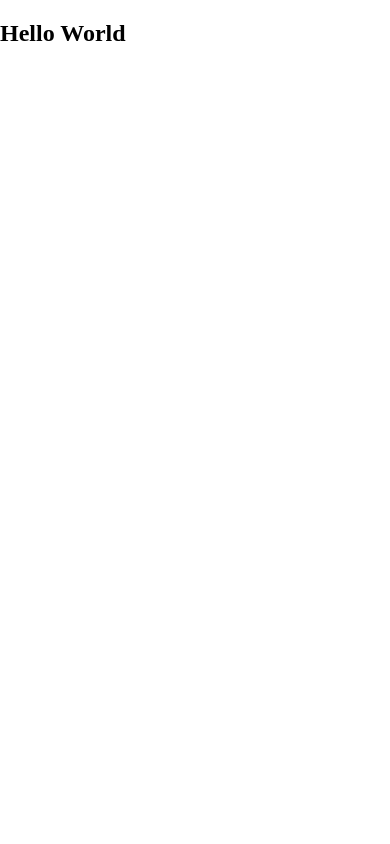
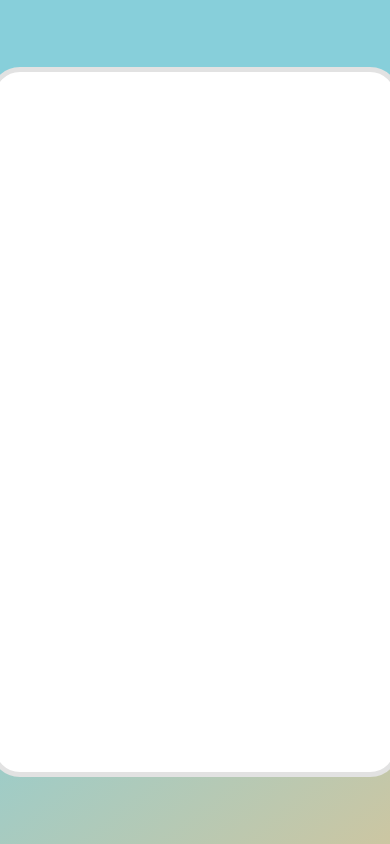
Before and after one commit to avinashnadkar/weather-web-app, a React (Create React App) app: page / in a window 390 px wide. Built offline with nearby package versions, Linux system fonts and the light colour scheme.

Commit message:
Created home screen mobile view

```diff
--- a/public/index.html
+++ b/public/index.html
@@ -2,7 +2,7 @@
 <html lang="en">
   <head>
     <meta charset="utf-8" />
-    <link rel="icon" href="%PUBLIC_URL%/favicon.ico" />
+    <link rel="icon" href="" />
     <meta name="viewport" content="width=device-width, initial-scale=1" />
     <meta name="theme-color" content="#000000" />
     <meta
@@ -24,7 +24,7 @@
       work correctly both with client-side routing and a non-root public URL.
       Learn how to configure a non-root public URL by running `npm run build`.
     -->
-    <title>React App</title>
+    <title>Weather App</title>
   </head>
   <body>
     <noscript>You need to enable JavaScript to run this app.</noscript>
--- a/src/App.js
+++ b/src/App.js
@@ -1,7 +1,9 @@
+import Home from "./Pages/Home";
+
 function App() {
   return (
     <div className="App">
-      <h2>Hello World</h2>
+      <Home/>
     </div>
   );
 }
--- /dev/null
+++ b/src/Pages/Home.jsx
@@ -0,0 +1,11 @@
+import styles from "./Home.module.css";
+
+const Home = () => {
+    return(
+        <div className={styles.mobileLayout}>
+
+        </div>
+    )
+}
+
+export default Home;
--- /dev/null
+++ b/src/Pages/Home.module.css
@@ -0,0 +1,7 @@
+.mobileLayout{
+    border: 5px solid rgb(226, 226, 226);
+    height: 700px;
+    width: 400px;
+    border-radius: 30px;
+    background-color: white;
+}
--- a/src/index.css
+++ b/src/index.css
@@ -1,3 +1,9 @@
 body {
   margin: 0;
+  display: flex;
+  justify-content: center;
+  align-items: center;
+  height: 100vh;
+  background: rgb(135,207,218);
+  background: linear-gradient(142deg, rgba(135,207,218,1) 50%, rgba(204,198,162,1) 100%);
 }
```
